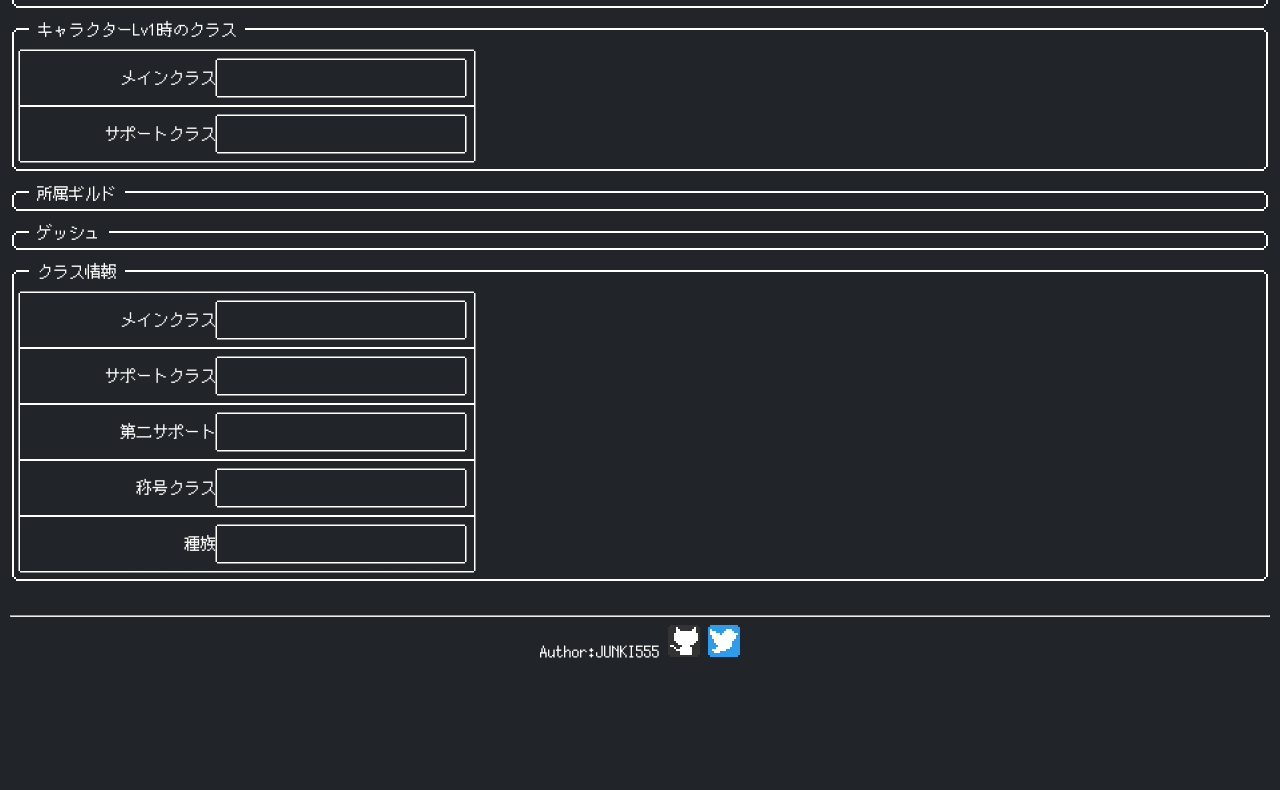
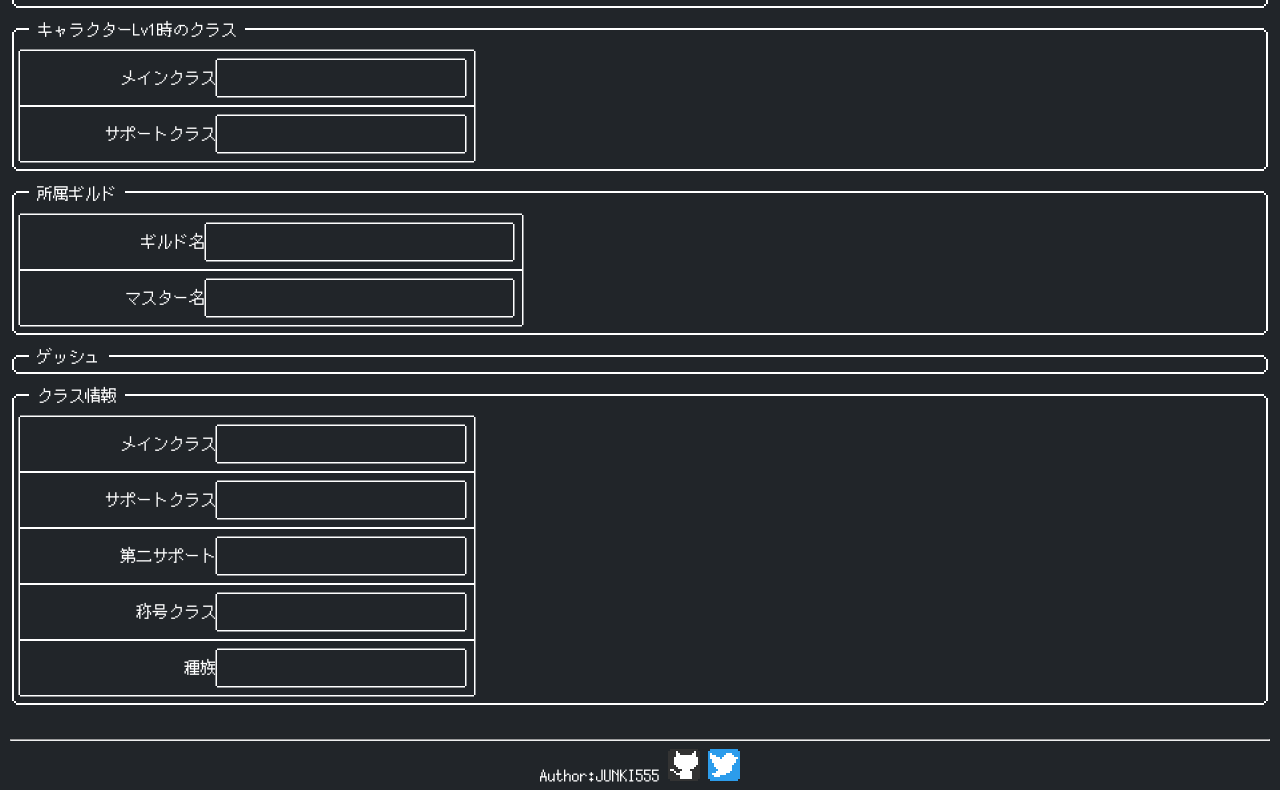
Before and after one commit to JUNKI555/ARRPG2E_CS, a Svelte app: page / in a window 1280 px wide. Shown: the part 907-1697 px from the top of the page. Before the commit the page ends 1573 px from the top, so only its background shows below. Built offline with nearby package versions, Linux system fonts and the light colour scheme.

Commit message:
:sparkles: add Guild DOM

```diff
--- a/src/App.svelte
+++ b/src/App.svelte
@@ -3,6 +3,7 @@
 	import ProfileInfo from './components/ProfileInfo.svelte';
 	import LifePath from './components/LifePath.svelte';
 	import ClassInfoLv1 from './components/ClassInfoLv1.svelte';
+	import Guild from './components/Guild.svelte';
 	import ClassInfo from './components/ClassInfo.svelte';
 	export let name: string;
 	name = "hoge";
@@ -43,7 +44,7 @@
 	<div class="nes-container is-rounded is-dark with-title">
 		<p class="title">所属ギルド</p>
 		<div class="ar-nes-container-inner">
-
+			<Guild/>
 		</div>
 	</div>
 </div>
--- /dev/null
+++ b/src/components/Guild.svelte
@@ -0,0 +1,32 @@
+<script lang="ts">
+
+</script>
+
+<div>
+  <div class="nes-table-responsive">
+    <table class="nes-table is-bordered is-dark">
+    <tbody>
+      <tr>
+        <td>
+          <div class="nes-field is-inline">
+            <label for="input_guild_name">ギルド名</label>
+            <input type="text" id="input_guild_name" class="nes-input is-dark" size="50">
+          </div>
+        </td>
+      </tr>
+      <tr>
+        <td>
+          <div class="nes-field is-inline">
+            <label for="input_master_name">マスター名</label>
+            <input type="text" id="input_master_name" class="nes-input is-dark">
+          </div>
+        </td>
+      </tr>
+    </tbody>
+    </table>
+  </div>
+</div>
+
+<style lang="scss">
+
+</style>
```
